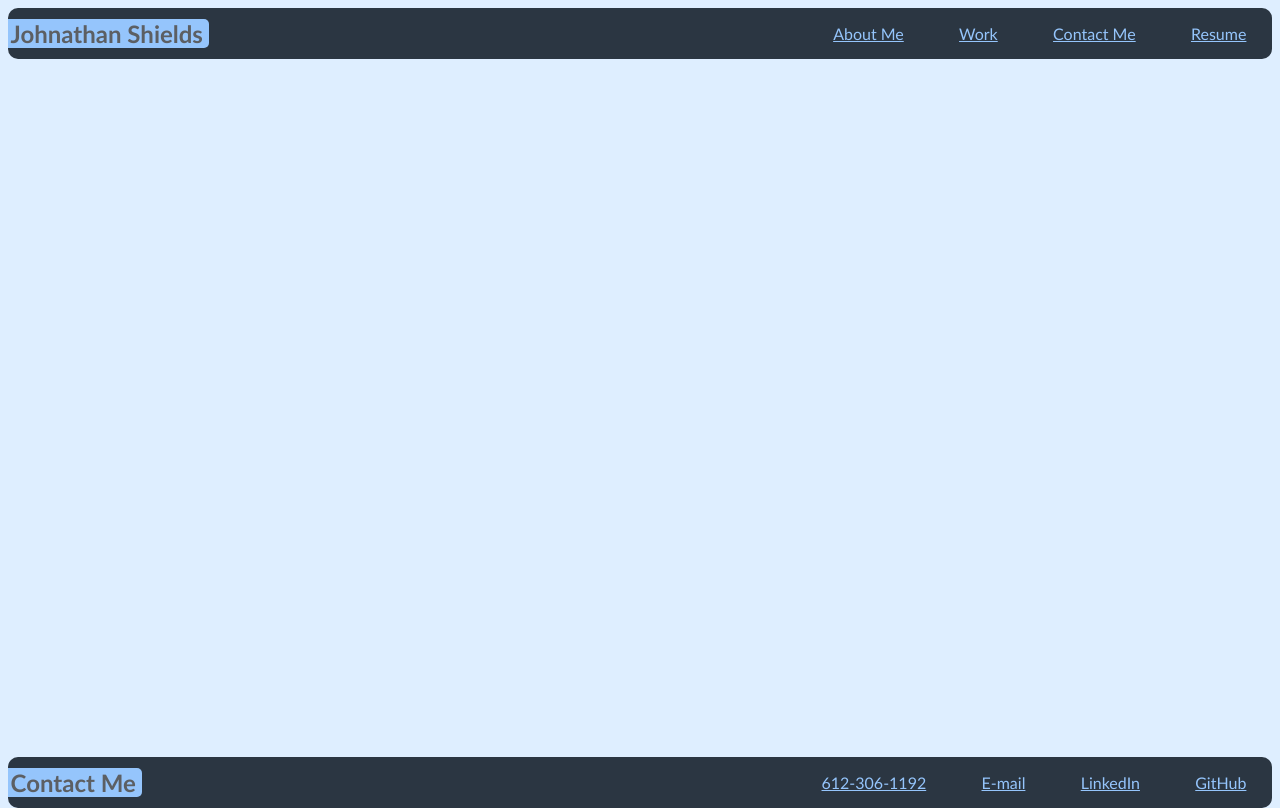
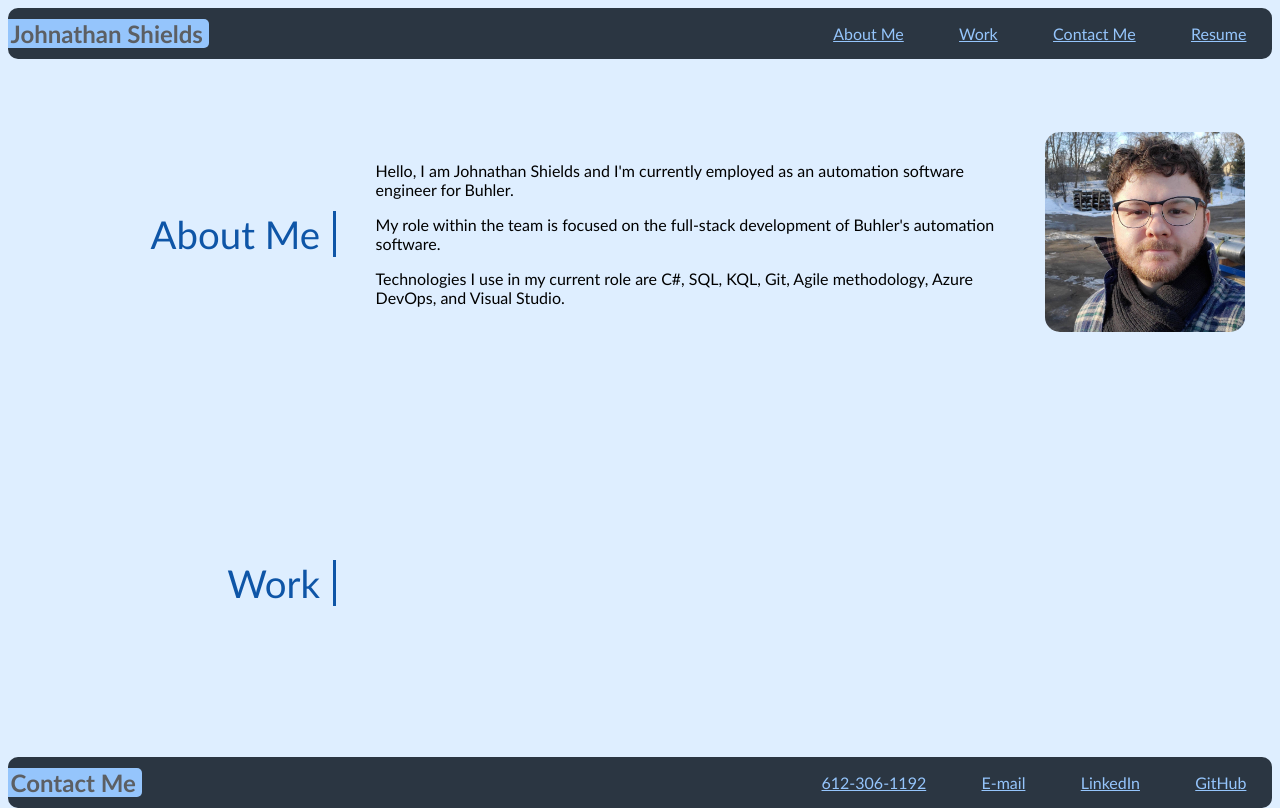
Before and after one commit to Agent-Shields/Full-Stack-Portfolio, a plain HTML site: page index.html in a window 1280 px wide. Drawn offline with Linux system fonts and the light colour scheme.

Commit message:
HTML elements laid out as desired, filled in the About Me section

```diff
--- a/assets/styles.css
+++ b/assets/styles.css
@@ -59,124 +59,71 @@ nav ul li a {
     color:#95c5fc;
 }
 
-
-
 /* Main Section Styles */
 
-/* .main {
-    display:flex;
-} */
-
-/* About Me Section Styles */
-
-/* .AboutMe {
-    display:flex;
-    justify-content: space-around;
-    max-height:200px;
-    margin: 1vw;
-    box-sizing:border-box;
+#container {
+    display: flex;
+    flex-direction: column;
 }
 
-.AboutMeHeader {
-    display:inline-block;
+#aboutMeRow {
+    flex: 50%;
+    display: flex;
+    flex-direction: row;
+}
+
+#workRow {
+    flex: 50%;
+    display: flex;
+    flex-direction: row;
+}
+
+.asideHeader {
     align-self:center;
     border-right:solid #0e55a7;;
     padding-right:1vw;
     text-align:right;
-}
-
-.AboutMeHeader h2 {
-    font-size:1.5vw;
+    font-size:3vw;
     color:#0e55a7;
 }
 
-.AboutMeContent {
-    display:inline-flex;
-    max-width: 60%;
+/* About Me Section Styles */
+
+#aboutMeAside {
+    flex: 1;
 }
 
-.AboutMeBio {
+#aboutMeBio {
     max-Width:70%;
     align-self:center;
+    padding-left: 1vw;
 }
 
-.AboutMePic {
-    margin: 0 0 0 1vw;
+#aboutMeContent {
+    flex: 3;
+    display: flex;
+    flex-direction: row;
+    justify-content: space-evenly;
+    align-items:center;
 }
 
-
-.AboutMePic img {
-    object-fit:cover;
+#aboutMePic img {
+    object-fit:contain;
     overflow:hidden;
     border-radius:15px;
-    max-height:100%;
-} */
-
+    max-width: 200px;
+    max-height:200px;
+}
 
 /* Work Section Styles*/
 
-/* .work {
-    margin: 1vw;
-    box-sizing:border-box;
-    max-height:300px;
+#workAside {
+    flex: 1;
 }
 
-.workInfo {
-    display:flex;
-    justify-content:space-between;
+#workContent {
+    flex:3;
 }
-
-.workHeader {
-    align-self:center;
-    border-right:solid #0e55a7;;
-    padding-right:1vw;
-    width:16%;
-    text-align:right
-}
-
-.workHeader h2{
-    font-size:1.5vw;
-    color:#0e55a7;
-}
-
-.workContent {
-    max-width:100%;
-}
-
-.workItem1 {
-    max-height:100%;
-    display:flex;
-    flex-wrap:wrap;
-}
-
-.workItem1 img {
-    object-fit:cover;
-    overflow:hidden;
-    border:solid #2fd8ca;
-    max-height:30%;
-    max-width:30%;
- }
-
-.workTitleBox {
-    background-color: #2fd8ca;
-    width:15%;
-    color:#5C5F63;
-}
-
-.workItem2 {
-    max-height:100%;
-    display:flex;
-    flex-wrap:wrap;
-}
-
-.workItem2 img {
-    object-fit:cover;
-    overflow:hidden;
-    border:solid #2fd8ca;
-    max-width:15%;
-    max-height:15%;
-
-} */
 
 /* Footer Section Styles*/
 
--- a/index.html
+++ b/index.html
@@ -50,19 +50,18 @@
 
 
     <!-- Main Section -->
-    <main>
+    <main id="container">
 
-        <!--About Me Section -->
-        <!-- <section class="AboutMe"> -->
-            <!-- About Me Header div -->
-            <!-- <div class="AboutMeHeader">
-                <h2>About Me</h2>
-            </div> -->
+        <section id="aboutMeRow">
 
-            <!-- About Me information div -->
-             <!-- <div class="AboutMeContent">
+            <div id="aboutMeAside" class="asideHeader">
+                About Me
+            </div>
 
-                <div class="AboutMeBio">
+            <div id="aboutMeContent">
+
+                <div id="aboutMeBio">
+
                     <p>
                         Hello, I am Johnathan Shields and I'm currently employed as an automation software engineer for Buhler.
                     </p>
@@ -74,53 +73,27 @@
                     <p>
                         Technologies I use in my current role are C#, SQL, KQL, Git, Agile methodology, Azure DevOps, and Visual Studio.
                     </p>
+
                 </div>
 
-                <div class="AboutMePic">
+                <div id="aboutMePic">
                     <img src="assets/images/Portfolio-Picture.jpg" alt=""/>
                 </div>
-            </div> -->
+            </div>
 
-        <!-- </section> -->
+        </section>
 
-        <!-- Work Section -->
-        <!-- <section class="work">
-            <div class="workInfo"> -->
-                <!--Work aside division -->
-                <!-- <div class="workHeader">
-                    <h2>Work</h2>
-                </div> -->
+        <section id="workRow">
 
-                <!-- Work descriptions -->
-                <!-- <div class="workContent">
+            <div id="workAside" class="asideHeader">
+                Work
+            </div>
 
-                    <div class="workItem1">
-                        <img src="assets/images/Horiseon-webpage-upper-half.PNG" alt="Horiseon Rafactoring project clickable link">
-                        <a href="https://agent-shields.github.io/Urban-Octo-Telegram-Website/"></a>
-                        <div class="workTitleBox">
-                        <h2>Accessibility refactoring project</h2>
-                            <p>
-                                HTML, CSS, GitHub, Refactoring
-                            </p>
-                        </div>
-                    </div> -->
-
-                    <!-- <div class="workItem2">
-                        <img src="assets/images/Run-Buddy.PNG" alt="Run-Buddy website link">
-                        <a href="https://agent-shields.github.io/Urban-Octo-Telegram-Website/"></a>
-                        <div class="workTitleBox">
-                            Intro to web development
-                            <p>
-                                HTML, CSS
-                            </p>
-                        </div>
-                    </div> -->
-
-                <!-- </div>
+            <div id="workContent">
 
             </div>
 
-       </section> -->
+        </section>
 
     </main>
 
```
